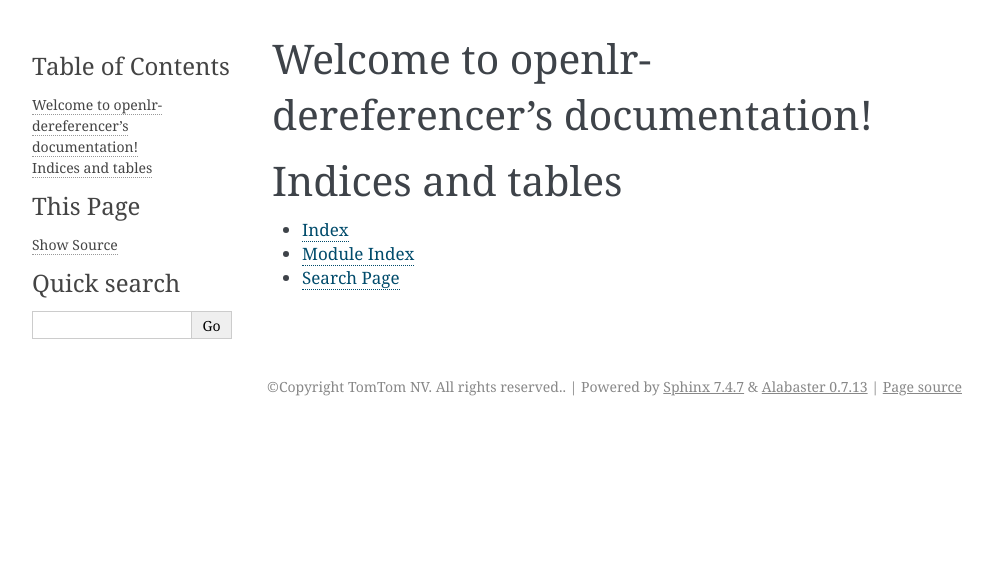
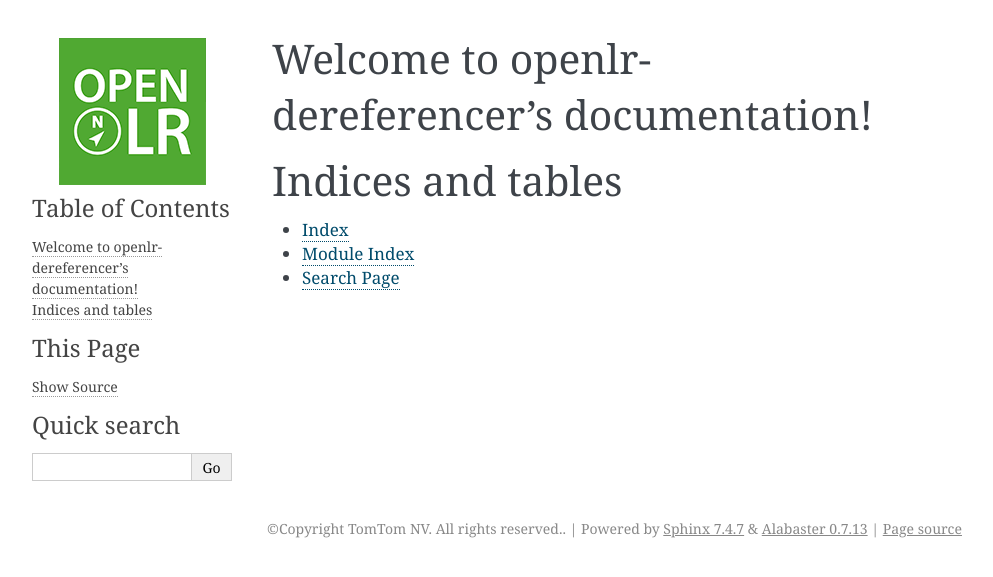
Before and after one commit to tomtom-international/openlr-dereferencer-python, a Sphinx documentation site: the page built from docs/source/index.rst, in a window 1280 px wide. Shown: the top 577 px of the page, without its empty margins (148-1141 px from the left). Built offline with Sphinx 7.4.7, drawn with Linux system fonts in a browser that asks for light colours.

Commit message:
Add logo

```diff
--- a/docs/source/conf.py
+++ b/docs/source/conf.py
@@ -52,3 +52,5 @@
 # relative to this directory. They are copied after the builtin static files,
 # so a file named "default.css" will overwrite the builtin "default.css".
 html_static_path = ['_static']
+
+html_logo = "_static/openlr-logo.png"
```
Also changed, not shown: docs/source/_static/openlr-logo.png (added).
